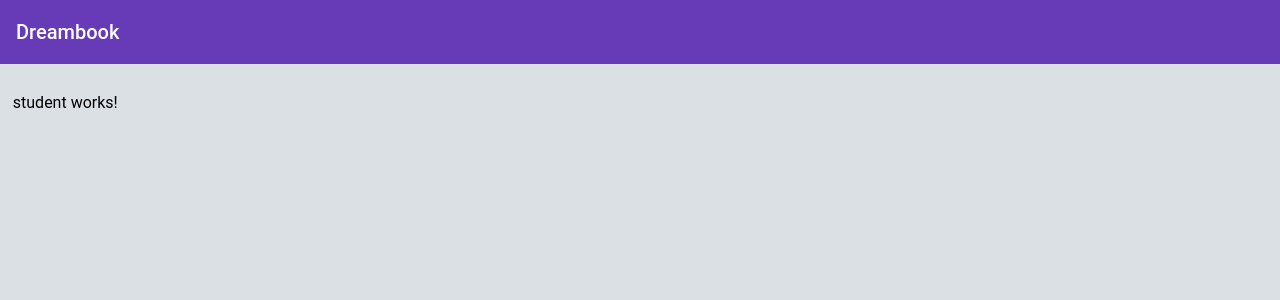
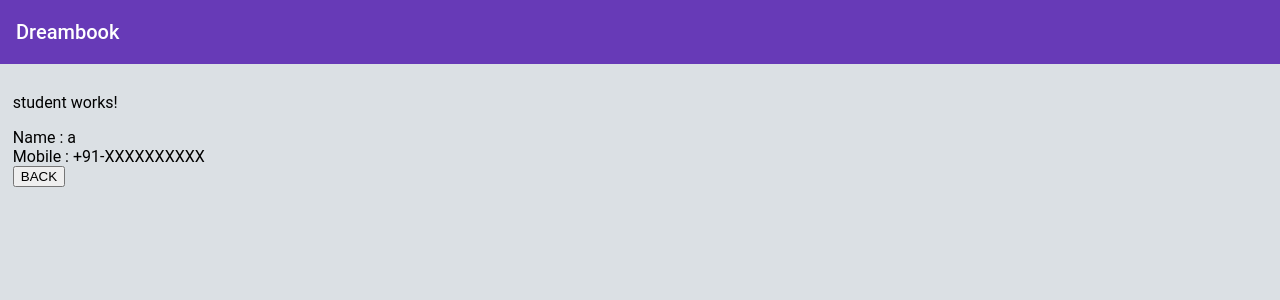
Before and after one commit to IamSumitJangid/dreambook-cli, an Angular app: page /student/1 in a window 1280 px wide. Shown: the top 300 px of the page. Built offline with nearby package versions, Linux system fonts and the light colour scheme.

Commit message:
student fetch from params id

```diff
--- a/src/app/services/student.service.ts
+++ b/src/app/services/student.service.ts
@@ -2,11 +2,16 @@ import { Injectable } from '@angular/core';
 import { Student } from '../shared/student';
 
 const STUDENTS: Student[] = [
-  { id: 1, name: 'b', mobile_number: "+91-XXXXXXXXXX" },
-  { id: 2, name: 'a', mobile_number: "+91-XXXXXXXXXX" },
+  { id: 1, name: 'a', mobile_number: "+91-XXXXXXXXXX" },
+  { id: 2, name: 'b', mobile_number: "+91-XXXXXXXXXX" },
   { id: 3, name: 'c', mobile_number: "+91-XXXXXXXXXX" },
-  { id: 4, name: 'd', mobile_number: "+91-XXXXXXXXXX" }
+  { id: 4, name: 'd', mobile_number: "+91-XXXXXXXXXX" },
+  { id: 5, name: 'e', mobile_number: "+91-XXXXXXXXXX" },
+  { id: 6, name: 'f', mobile_number: "+91-XXXXXXXXXX" },
+  { id: 7, name: 'g', mobile_number: "+91-XXXXXXXXXX" },
+  { id: 8, name: 'h', mobile_number: "+91-XXXXXXXXXX" }
 ];
+
 
 @Injectable({
   providedIn: 'root'
@@ -19,4 +24,8 @@ export class StudentService {
     return STUDENTS;
   }
 
+  getStudent(id: number): Student {
+    return STUDENTS.filter((student) => (student.id === id))[0];
+  }
+
 }
--- a/src/app/student/student.component.html
+++ b/src/app/student/student.component.html
@@ -1,3 +1,6 @@
 <p>
   student works!
 </p>
+Name : {{student.name}} <br>
+Mobile : {{student.mobile_number}} <br>
+<button mat-button (click)="goBack()">BACK</button>
--- a/src/app/student/student.component.ts
+++ b/src/app/student/student.component.ts
@@ -1,15 +1,35 @@
-import { Component, OnInit } from '@angular/core';
+import { Component, OnInit, OnDestroy } from '@angular/core';
+import { StudentService } from '../services/student.service';
+import { Student } from '../shared/student';
+import { ActivatedRoute } from '@angular/router';
+import { Location } from '@angular/common';
 
 @Component({
   selector: 'app-student',
   templateUrl: './student.component.html',
   styleUrls: ['./student.component.css']
 })
-export class StudentComponent implements OnInit {
-
-  constructor() { }
+export class StudentComponent implements OnInit, OnDestroy {
+  student: Student;
+  // subscriber: any;
+  constructor(private studentService: StudentService,
+    private route: ActivatedRoute,
+    private location: Location) { }
 
   ngOnInit() {
+    // this.subscriber = this.route.params.subscribe(params => {
+    //   this.id = +params['id']; // (+) converts string 'id' to a number
+    // });
+    let id = +this.route.snapshot.params['id'];
+    this.student = this.studentService.getStudent(id);
+  }
+
+  ngOnDestroy() {
+    // this.subscriber.unsubscribe();
+  }
+
+  goBack(): void {
+    this.location.back();
   }
 
 }
```
